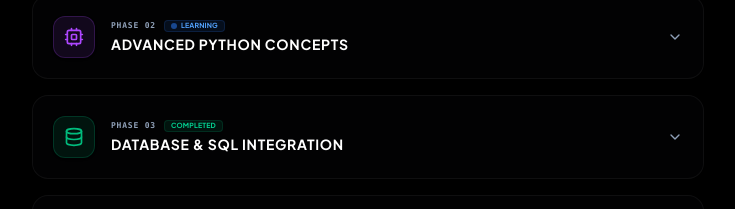
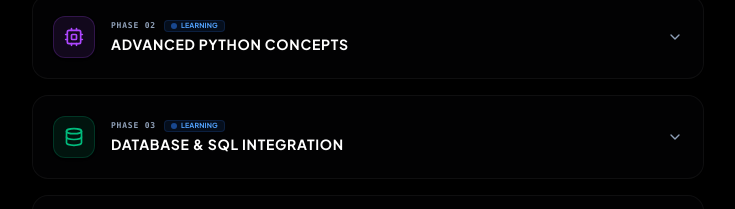
Before and after one commit to PankajjPatel/Portfolio_Pankaj, a React (Vite) app in the folder frontend/: page / in a window 1280 px wide. Shown: the part 3960-4169 px from the top of the page, without its empty margins (272-1007 px from the left). Built offline with nearby package versions, Linux system fonts and the light colour scheme; no server answers.

Commit message:
Update Python Roadmap Phase 3 status to Learning

```diff
--- a/frontend/src/sections/PythonRoadmap.tsx
+++ b/frontend/src/sections/PythonRoadmap.tsx
@@ -41,7 +41,7 @@ export const PythonRoadmap: React.FC = () => {
       phase: 'Phase 03',
       title: 'Database & SQL Integration',
       icon: <Database className="w-5 h-5" />,
-      status: 'completed',
+      status: 'in-progress',
       description: 'Working with database schema design, SQL CRUD operations, and Django ORM queries.',
       skills: ['MySQL & PostgreSQL Schema Design', 'CRUD Operations & Indexing', 'Joins, Subqueries & Transactions', 'Django ORM Database Queries', 'Database Integrity & Triggers'],
       color: 'text-emerald-500 bg-emerald-500/10 border-emerald-500/20',
```
